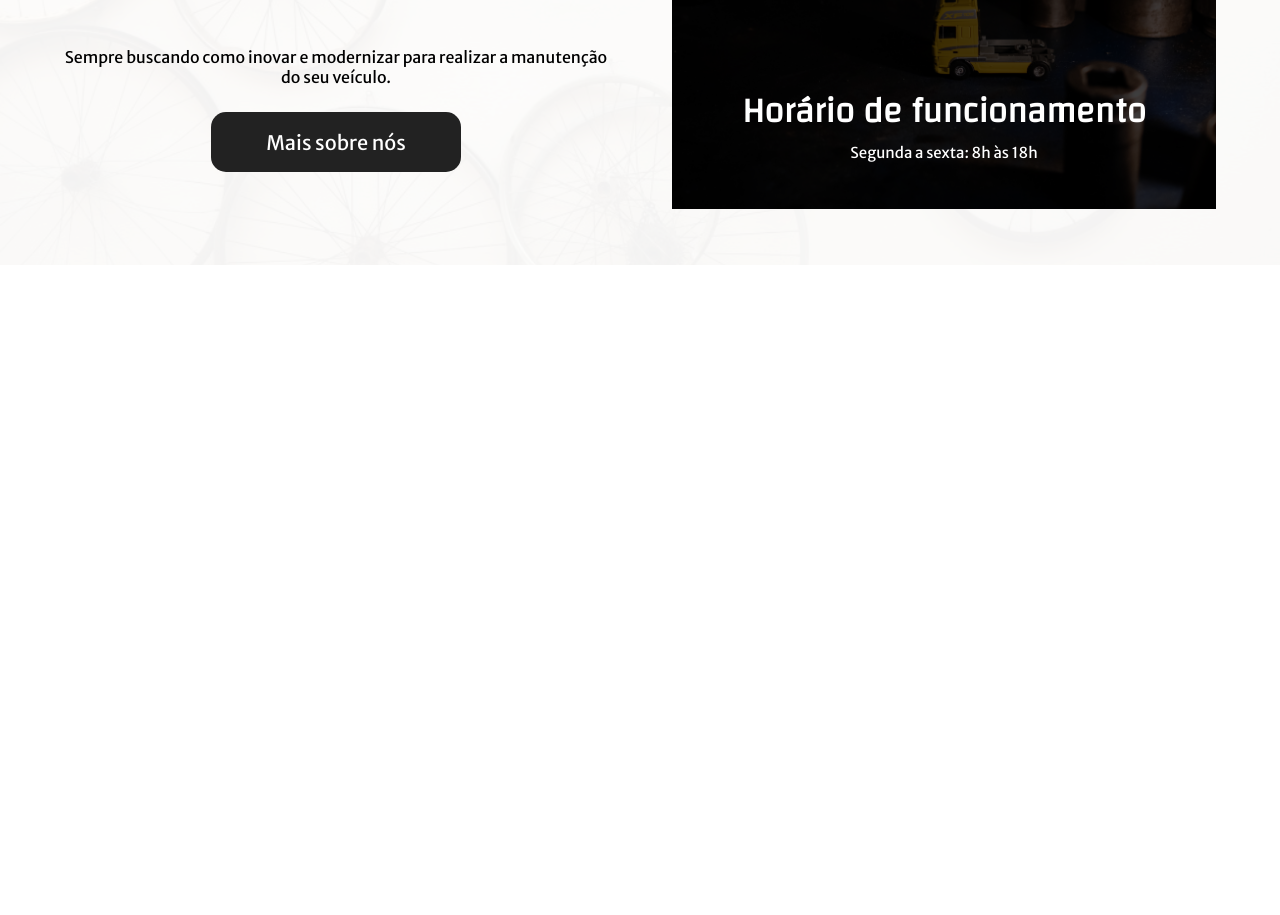
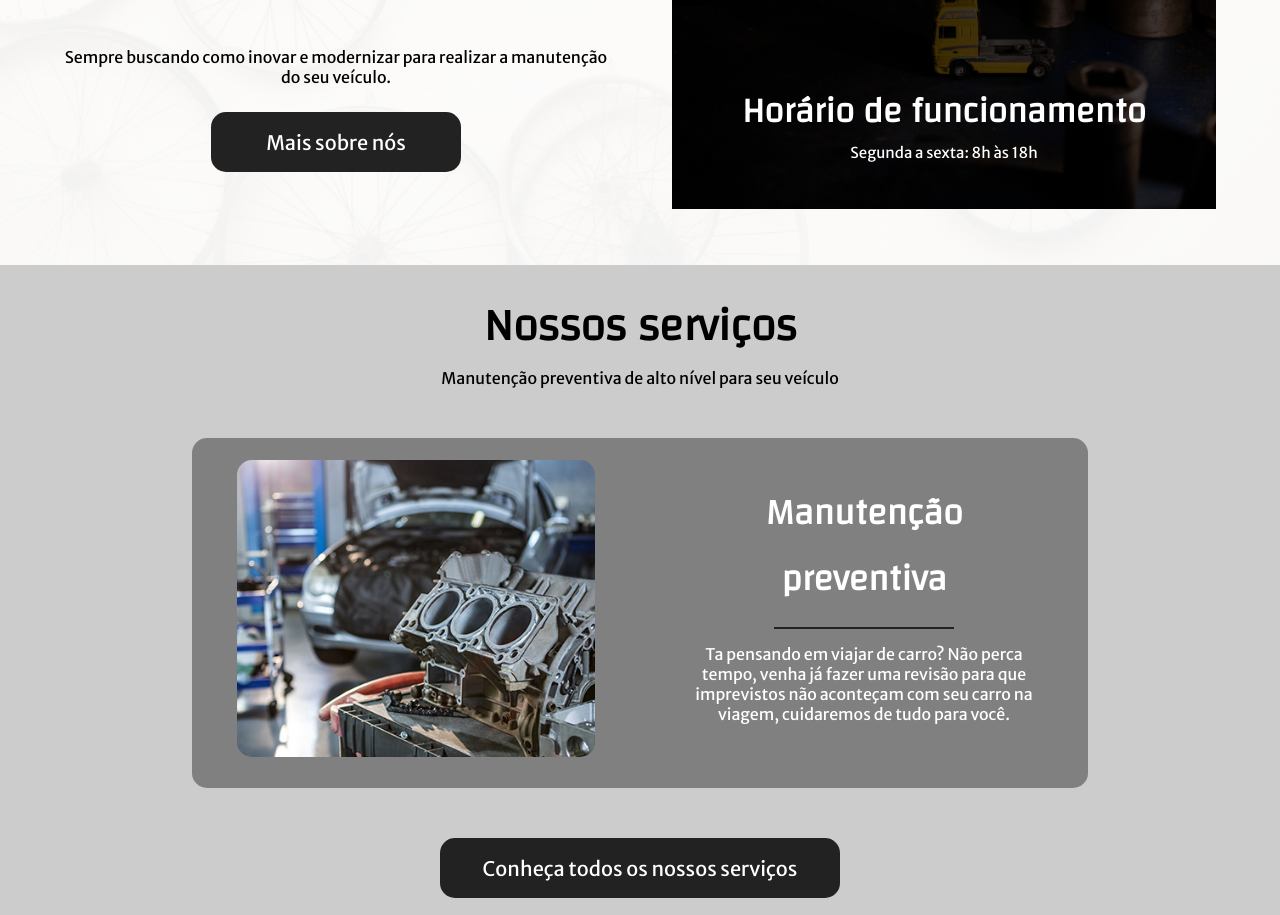
Before and after one commit to JoaoMaganin/site-maganin-automec, a plain HTML site: page index.html in a window 1280 px wide. Shown: the part 1045-1960 px from the top of the page. Before the commit the page ends 1310 px from the top, so only its background shows below. Drawn offline with Linux system fonts and the light colour scheme.

Commit message:
Criando sessão de serviços

```diff
--- a/assets/css/styles.css
+++ b/assets/css/styles.css
@@ -190,6 +190,11 @@ nav a:hover{
     font-size: 20px;
 }
 
+.bem-vindo a:hover{
+    transition: 1ms;
+    border: 2px solid yellow;
+}
+
 .horario{
     background-size: cover;
     background-position-x: center;
@@ -214,3 +219,84 @@ nav a:hover{
     font-family: 'Merriweather Sans', sans-serif;
     font-size: 15px;
 }
+
+.servicos {
+    background-color: #ccc;
+    height: 650px;
+}
+
+.servicos h2{
+    margin-top: 20px;
+    color: #000;
+    font-family: 'Changa', sans-serif;
+    font-size: 45px;
+    font-weight: 600;
+}
+
+.servicos p{
+    font-family: 'Merriweather Sans', sans-serif;
+    font-size: 16px
+}
+
+.box{
+    display: flex;
+    padding-bottom: 20px;
+    margin: 50px auto;
+    width: 70%;
+    background: #808080;
+    height: 350px;
+    border-radius: 15px;
+}
+
+.imagem{
+    margin: 2.5% 5%;
+    width: 50%;
+    height: 90%;
+    background-size: cover;
+    background-position-x: center;
+    background-position-y: center;
+    border-radius: 15px;
+}
+
+.info-box{
+    margin: 2.5% 5%;
+    width: 50%;
+    height: 90%;
+}
+
+.info-box h2{
+    font-size: 36px;
+    color: white;
+}
+
+.info-box .separator{
+    width: 50%;
+    background: #222;
+}
+
+.info-box p{
+    font-size: 16px;
+    color: #fff;
+}
+
+.servicos a{
+    text-decoration: none;
+    color: white;
+    font-family: 'Merriweather Sans', sans-serif;
+    margin: 0 auto;
+    display: flex;
+    flex-wrap: wrap;
+    justify-content: center;
+    flex-direction: column;
+    text-align: center;
+    background-color: #222;
+    width: 400px;
+    height: 3em;
+    border-radius: 15px;
+    font-size: 20px;
+}
+
+.servicos a:hover{
+    transition: 1ms;
+    border: 2px solid yellow;
+}
--- a/index.html
+++ b/index.html
@@ -60,5 +60,20 @@
             </div>
         </div>
     </section>
+    <section class="servicos">
+        <div class="center">
+            <h2>Nossos serviços</h2>
+            <p>Manutenção preventiva de alto nível para seu veículo</p>
+            <div class="box">
+                <div class="imagem" style="background-image: url(assets/images/mecanica-preventiva.jpg);"></div>
+                <div class="info-box">
+                    <h2>Manutenção preventiva</h2>
+                    <div class="separator"></div>
+                    <p>Ta pensando em viajar de carro? Não perca tempo, venha já fazer uma revisão para que imprevistos não aconteçam com seu carro na viagem, cuidaremos de tudo para você.</p>
+                </div>
+            </div>
+        </div>
+        <a href="">Conheça todos os nossos serviços</a>
+    </section>
 </body>
 </html>
```
Also changed, not shown: 1 other file.
